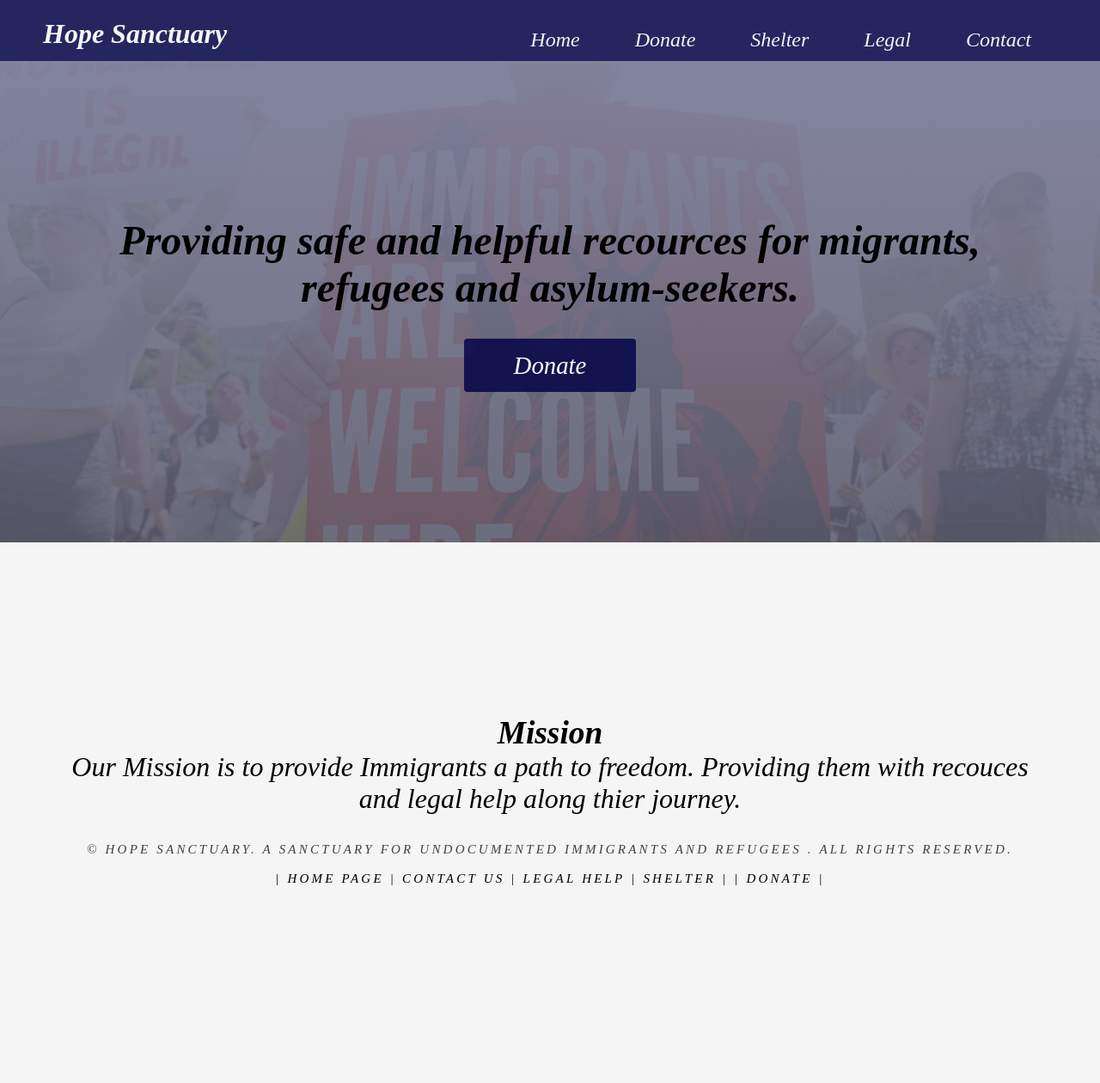
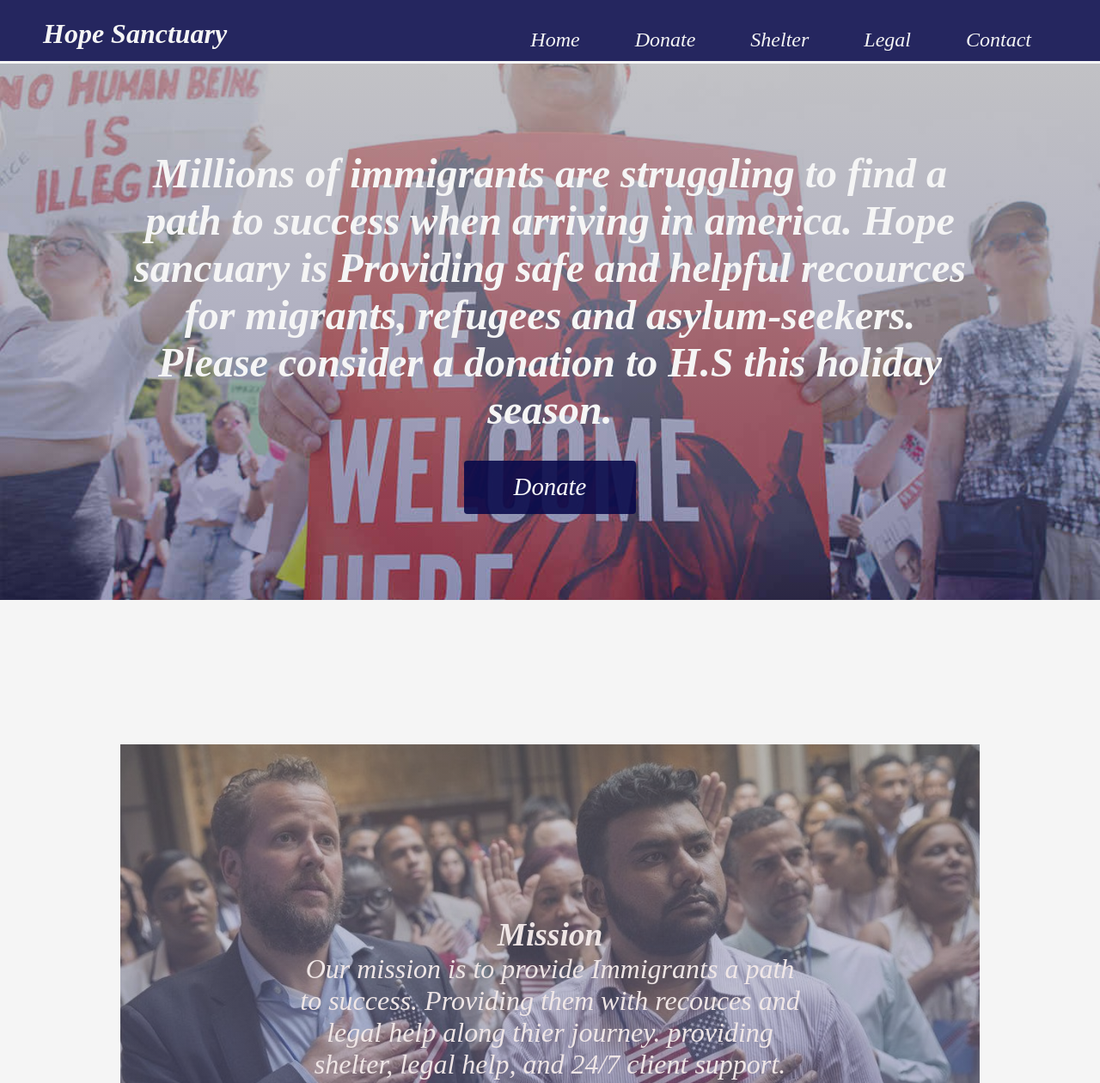
Before and after one commit to TonyLee44/firstGroupProject, a plain HTML site: page home.html in a window 1280 px wide. Shown: the part 29-1289 px from the top of the page at 86% size. Before the commit the page ends 1137 px from the top, so only its background shows below. Drawn offline with Linux system fonts and the light colour scheme.

Commit message:
Added more info text into home page.

```diff
--- a/home.html
+++ b/home.html
@@ -25,7 +25,7 @@
     <section id="hero">
         <div class="container">
             <div class="info">
-                <h2>Providing safe and helpful recources for migrants, refugees and asylum-seekers. </h2>
+                <h2>Millions of immigrants are struggling to find a path to success when arriving in america. Hope sancuary is Providing safe and helpful recources for migrants, refugees and asylum-seekers. Please consider a donation to H.S this holiday season.</h2>
 
                 <a href="donate.html">Donate</a>
             </div>
@@ -36,9 +36,17 @@
 
     <div class="missiontext">
         <h3>Mission</h3>
-        <p>Our Mission is to provide Immigrants a path to freedom. Providing them with recouces and legal help along thier journey.  </p>
+        <p>Our mission is to provide Immigrants a path to success. Providing them with recouces and legal help along thier journey. providing shelter, legal help, and 24/7 client support.   </p>
     </div>
     </div>
+
+    <div class="statement">
+
+        <div class="statmenttxt">
+
+            <p>"Hope Sanctuary helped me and my family get back on our feet and start working on our future here in America. Thier recources made it easy to quickly start working." -H.S client</p>
+        </div>
+        </div>
 
     <!-- FOOTER -->
     <footer id="footer">
--- a/immigration.css
+++ b/immigration.css
@@ -84,27 +84,35 @@ input {
 
 
 #hero{
+    padding:100px;
     width: 100%;
-    height: 70vh;
-    background: linear-gradient(rgba(128, 129, 156, 0.973), rgba(91, 91, 110, 0.87)), url('img/IMMIGRATION.jpeg') no-repeat center / cover;
-    color: black;
-}
-.container{
-    width: 90%;
     height: 100%;
-    max-width: 1o00px;
+    max-width: 10000px;
     margin:0 auto;
     display: flex;
     align-items: center;
     justify-content: center;
     text-align: center;
     font-size: 2rem;
+    background: linear-gradient(rgba(167, 167, 172, 0.692), rgba(39, 39, 110, 0.452)), url('img/IMMIGRATION.jpeg') no-repeat center / cover;
     color: black;
+}
+.container{
+    width: 90%;
+    height: 100%;
+    max-width: 10000px;
+    margin:0 auto;
+    display: flex;
+    align-items: center;
+    justify-content: center;
+    text-align: center;
+    font-size: 2rem;
+    color: whitesmoke;
 
 }
 
 
-.container .info a {
+.info a {
     text-decoration: none;
     display: inline-block;
     background-color: rgba(6, 7, 73, 0.87);
@@ -117,16 +125,37 @@ input {
 
 .mission{
     width: 90%;
+    padding: 200px;
     height: 100%;
-    max-width: 1o00px;
+    max-width: 1000px;
     margin:0 auto;
     display: flex;
     align-items: center;
     justify-content: center;
     text-align: center;
     font-size: 2rem;
-    color: black;
-    margin-top: 200px;
+    color: rgba(241, 232, 232, 0.986);
+    margin-top: 168px;
+    background: linear-gradient(rgba(140, 140, 158, 0.452), rgba(103, 103, 161, 0.514)), url('img/IMMIGRATION\ 3.jpeg') no-repeat center/cover;
+
+
+
+}
+
+.statement{
+    width: 90%;
+    padding: 200px;
+    height: 100%;
+    max-width: 1000px;
+    margin:0 auto;
+    display: flex;
+    align-items: center;
+    justify-content: center;
+    text-align: center;
+    font-size: 2rem;
+    color:black;
+    margin-top: 100px;
+
 
 
 }
```
